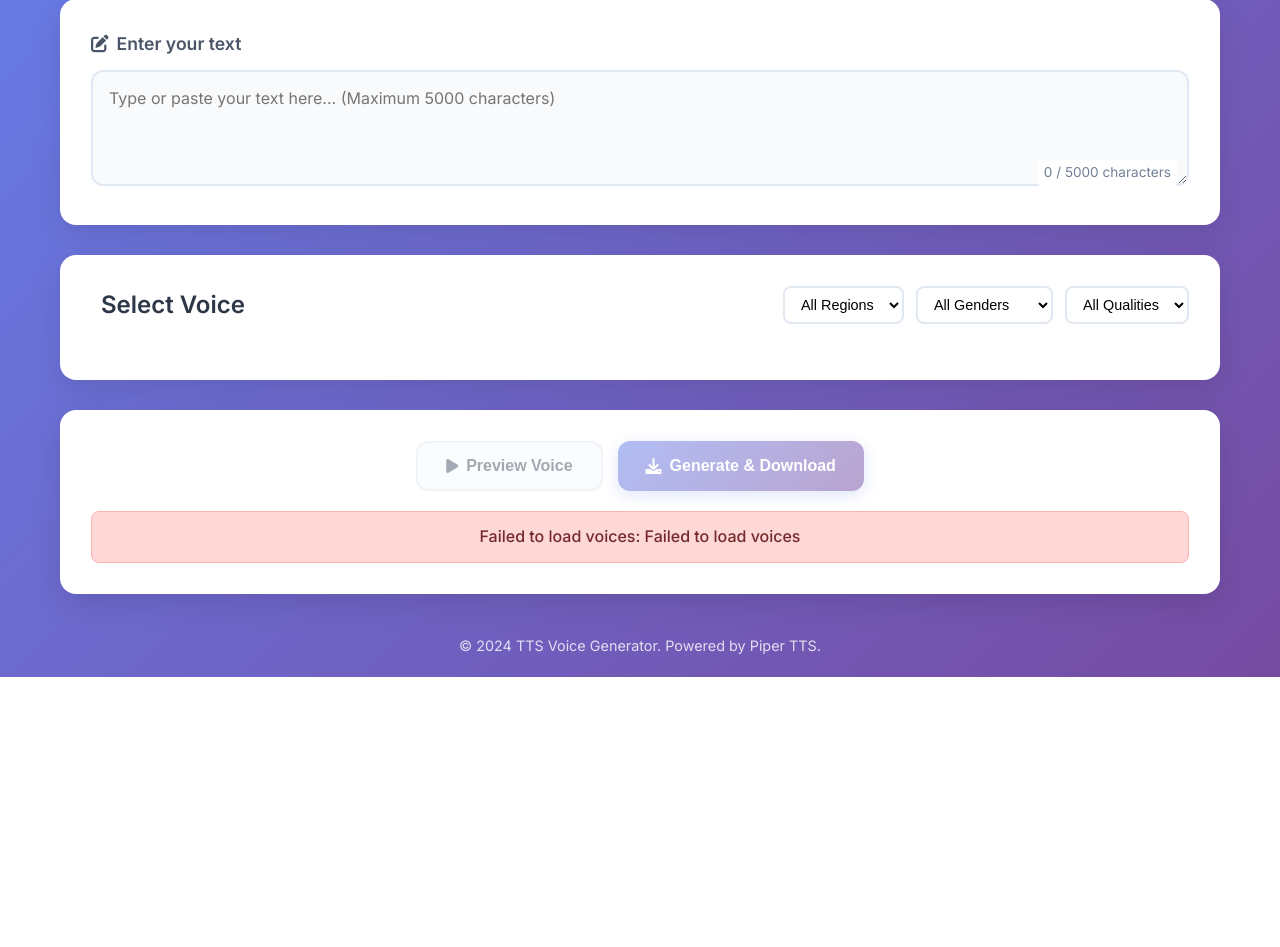
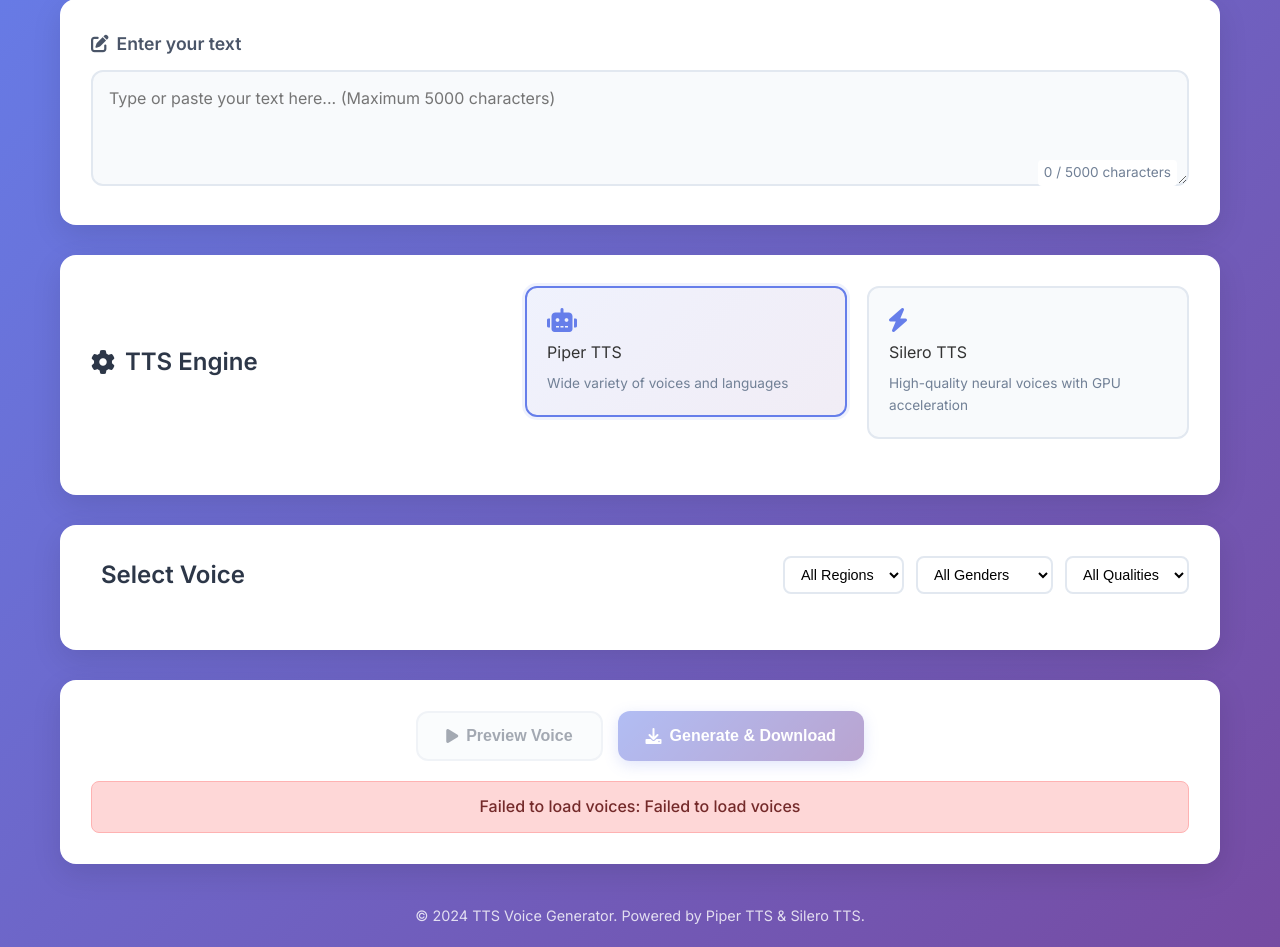
Before and after one commit to chartmann1590/Mumble-AI, a Python web app: template web-control-panel/templates/index.html in a window 1280 px wide. Shown: the part 163-1110 px from the top of the page. Before the commit the page ends 840 px from the top, so only its background shows below. Run offline with Jinja, Linux system fonts and the light colour scheme; the template is opened without the code that fills it, so the values that code supplies are empty.

Commit message:
Implement dual TTS engine support and SIP welcome messages
- Add Silero TTS service integration to TTS Voice Generator
- Update docker-compose.yml to include Silero TTS dependencies
- Enhance TTS Voice Generator with engine selection (Piper/Silero)
- Add comprehensive voice catalog for both TTS engines
- Implement SIP Bridge welcome message feature using bot persona
- Add logging improvements for Silero TTS service
- Update TTS Voice Generator UI with dual engine support
- Add voice filtering and preview functionality

```diff
--- a/docker-compose.yml
+++ b/docker-compose.yml
@@ -246,10 +246,13 @@
     depends_on:
       piper-tts:
         condition: service_started
+      silero-tts:
+        condition: service_started
     ports:
       - "5003:5003"
     environment:
       - PIPER_TTS_URL=http://piper-tts:5001
+      - SILERO_TTS_URL=http://silero-tts:5004
     restart: unless-stopped
     networks:
       - mumble-ai-network
--- a/silero-tts-service/app.py
+++ b/silero-tts-service/app.py
@@ -138,7 +138,9 @@
         text = data['text']
         voice_id = data.get('voice')  # Optional voice parameter
 
-        logging.info(f"Synthesizing: {text[:50]}...")
+        logging.info(f"Received request - text: {text[:50]}...")
+        logging.info(f"Received voice_id: {voice_id}, type: {type(voice_id)}")
+        logging.info(f"Full request data: {data}")
 
         # Ensure text is a string
         if not isinstance(text, str):
@@ -148,8 +150,10 @@
         # Get voice - use specified voice or current default
         if voice_id and voice_id in AVAILABLE_VOICES:
             speaker = voice_id
+            logging.info(f"Voice {voice_id} found in AVAILABLE_VOICES")
         else:
             speaker = get_current_voice()
+            logging.info(f"Voice {voice_id} NOT found in AVAILABLE_VOICES or was None, using default: {speaker}")
 
         logging.info(f"Using voice: {speaker} on {device}")
 
--- a/tts-web-interface/app/static/css/style.css
+++ b/tts-web-interface/app/static/css/style.css
@@ -103,6 +103,68 @@
     background: white;
     padding: 2px 6px;
     border-radius: 4px;
+}
+
+/* Engine Selection Section */
+.engine-section {
+    background: white;
+    border-radius: 16px;
+    padding: 30px;
+    box-shadow: 0 10px 30px rgba(0,0,0,0.1);
+    backdrop-filter: blur(10px);
+    border: 1px solid rgba(255,255,255,0.2);
+}
+
+.engine-selector {
+    display: flex;
+    gap: 20px;
+    flex-wrap: wrap;
+}
+
+.engine-option {
+    flex: 1;
+    min-width: 250px;
+    position: relative;
+    cursor: pointer;
+}
+
+.engine-option input[type="radio"] {
+    position: absolute;
+    opacity: 0;
+    cursor: pointer;
+}
+
+.engine-label {
+    display: flex;
+    flex-direction: column;
+    gap: 8px;
+    padding: 20px;
+    border: 2px solid #e2e8f0;
+    border-radius: 12px;
+    background: #f8fafc;
+    transition: all 0.3s ease;
+}
+
+.engine-label i {
+    font-size: 1.5rem;
+    color: #667eea;
+}
+
+.engine-label small {
+    color: #718096;
+    font-size: 0.85rem;
+    display: block;
+}
+
+.engine-option input[type="radio"]:checked ~ .engine-label {
+    border-color: #667eea;
+    background: linear-gradient(135deg, rgba(102, 126, 234, 0.1) 0%, rgba(118, 75, 162, 0.1) 100%);
+    box-shadow: 0 0 0 3px rgba(102, 126, 234, 0.1);
+}
+
+.engine-option:hover .engine-label {
+    border-color: #667eea;
+    transform: translateY(-2px);
 }
 
 /* Voice Section */
--- a/tts-web-interface/app/static/js/app.js
+++ b/tts-web-interface/app/static/js/app.js
@@ -2,6 +2,7 @@
     constructor() {
         this.voices = {};
         this.selectedVoice = null;
+        this.selectedEngine = 'piper';
         this.audioContext = null;
         this.init();
     }
@@ -23,6 +24,17 @@
 
         // Character count
         textInput.addEventListener('input', this.updateCharCount.bind(this));
+
+        // Engine selection
+        document.querySelectorAll('input[name="engine"]').forEach(radio => {
+            radio.addEventListener('change', async (e) => {
+                this.selectedEngine = e.target.value;
+                this.clearSelection();
+                await this.loadVoices();
+                this.populateRegionFilter();
+                this.showStatus(`Switched to ${e.target.value === 'piper' ? 'Piper' : 'Silero'} TTS engine`, 'success');
+            });
+        });
 
         // Filter controls
         document.getElementById('region-filter').addEventListener('change', this.filterVoices.bind(this));
@@ -49,7 +61,7 @@
 
     async loadVoices() {
         try {
-            const response = await fetch('/api/voices');
+            const response = await fetch(`/api/voices?engine=${this.selectedEngine}`);
             if (!response.ok) {
                 throw new Error('Failed to load voices');
             }
@@ -63,6 +75,11 @@
 
     populateRegionFilter() {
         const regionFilter = document.getElementById('region-filter');
+        // Clear existing options except the first "All Regions" option
+        while (regionFilter.options.length > 1) {
+            regionFilter.remove(1);
+        }
+        // Add new options
         Object.keys(this.voices).forEach(regionCode => {
             const option = document.createElement('option');
             option.value = regionCode;
@@ -223,7 +240,8 @@
         try {
             const payload = {
                 text: text,
-                voice: this.selectedVoice.id
+                voice: this.selectedVoice.id,
+                engine: this.selectedEngine
             };
             console.log('Sending payload:', payload);
 
--- a/tts-web-interface/app/templates/index.html
+++ b/tts-web-interface/app/templates/index.html
@@ -35,6 +35,29 @@
                     ></textarea>
                     <div class="char-count">
                         <span id="char-count">0</span> / 5000 characters
+                    </div>
+                </div>
+            </section>
+
+            <!-- Engine Selection Section -->
+            <section class="engine-section">
+                <div class="section-header">
+                    <h2><i class="fas fa-cog"></i> TTS Engine</h2>
+                    <div class="engine-selector">
+                        <label class="engine-option">
+                            <input type="radio" name="engine" value="piper" checked>
+                            <span class="engine-label">
+                                <i class="fas fa-robot"></i> Piper TTS
+                                <small>Wide variety of voices and languages</small>
+                            </span>
+                        </label>
+                        <label class="engine-option">
+                            <input type="radio" name="engine" value="silero">
+                            <span class="engine-label">
+                                <i class="fas fa-bolt"></i> Silero TTS
+                                <small>High-quality neural voices with GPU acceleration</small>
+                            </span>
+                        </label>
                     </div>
                 </div>
             </section>
@@ -99,7 +122,7 @@
 
         <!-- Footer -->
         <footer class="footer">
-            <p>&copy; 2024 TTS Voice Generator. Powered by Piper TTS.</p>
+            <p>&copy; 2024 TTS Voice Generator. Powered by Piper TTS & Silero TTS.</p>
         </footer>
     </div>
 
```
Also changed, not shown: tts-web-interface/app.py (+73 -20 lines), sip-mumble-bridge/WELCOME_MESSAGE_FEATURE.md (line endings or trailing spaces).
